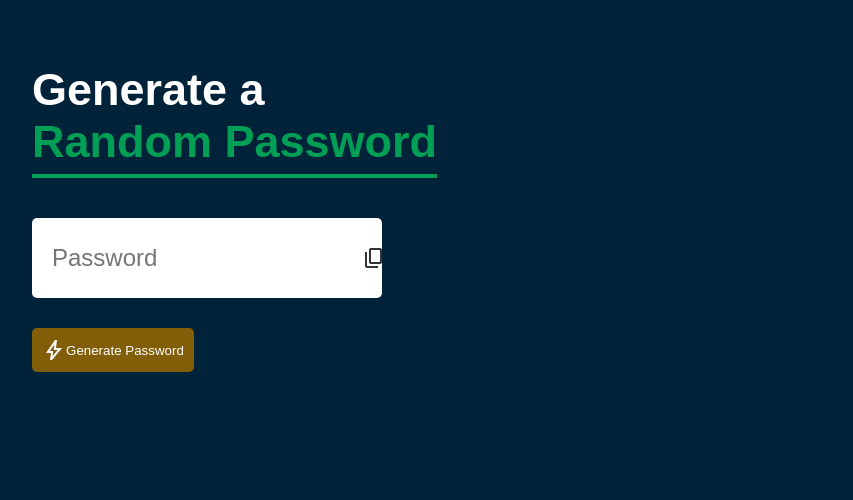
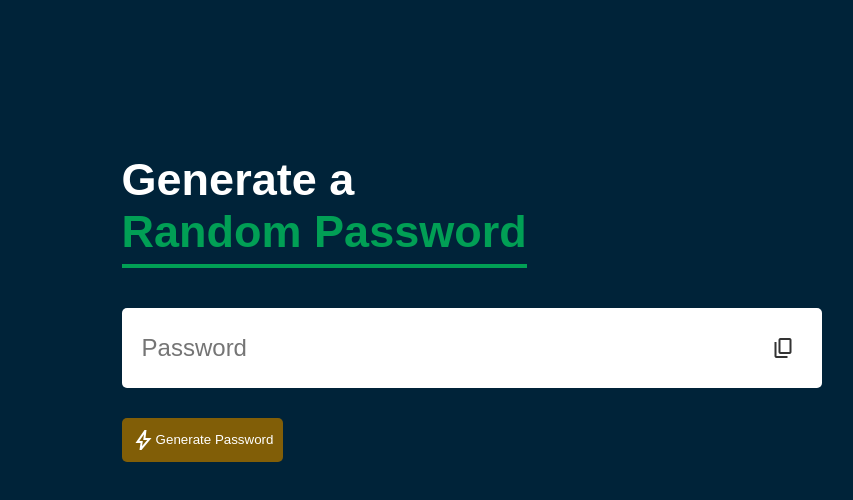
Before and after one commit to mufeed-khan/Generate-Password, a plain HTML site: page index.html in a window 1280 px wide. Shown: the whole page, without its empty margins (32-885 px from the left). Drawn offline with nearby package versions, Linux system fonts and the light colour scheme.

Commit message:
third  commit

```diff
--- a/style.css
+++ b/style.css
@@ -11,19 +11,19 @@ body {
 }
 
 .container {
-  margin: 5%;
+  margin: 12%;
   width: 90%;
-  max-width: 70%;
+  max-width: 700px;
 }
 .display {
-  width: 350px;
+  width: 100%;
   margin-top: 50px;
   margin-bottom: 30px;
   background: #fff;
   color: #333;
   display: flex;
   align-items: center;
-  justify-content: space-around;
+  justify-content: space-between;
   padding: 26px 20px;
   border-radius: 5px;
 }
```
